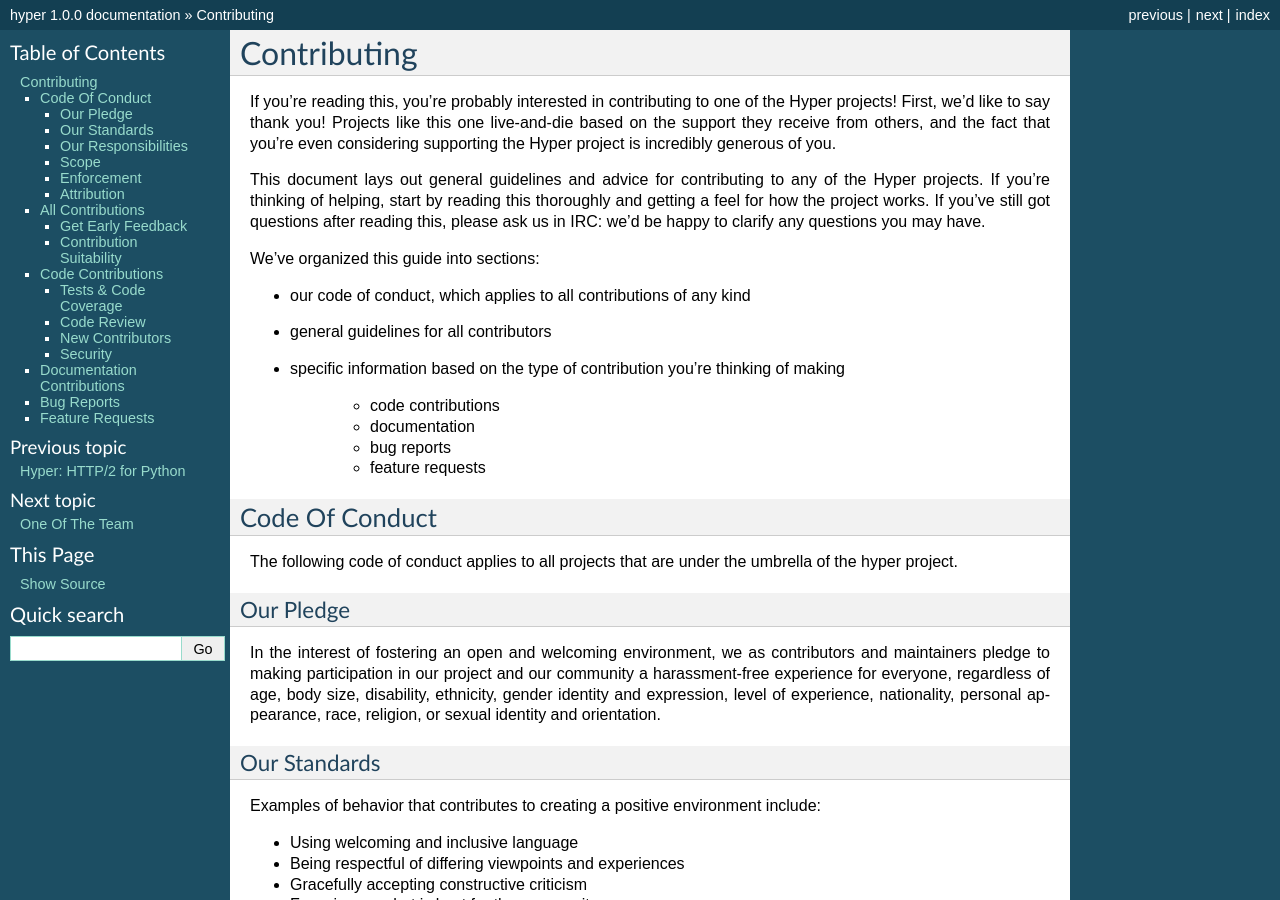
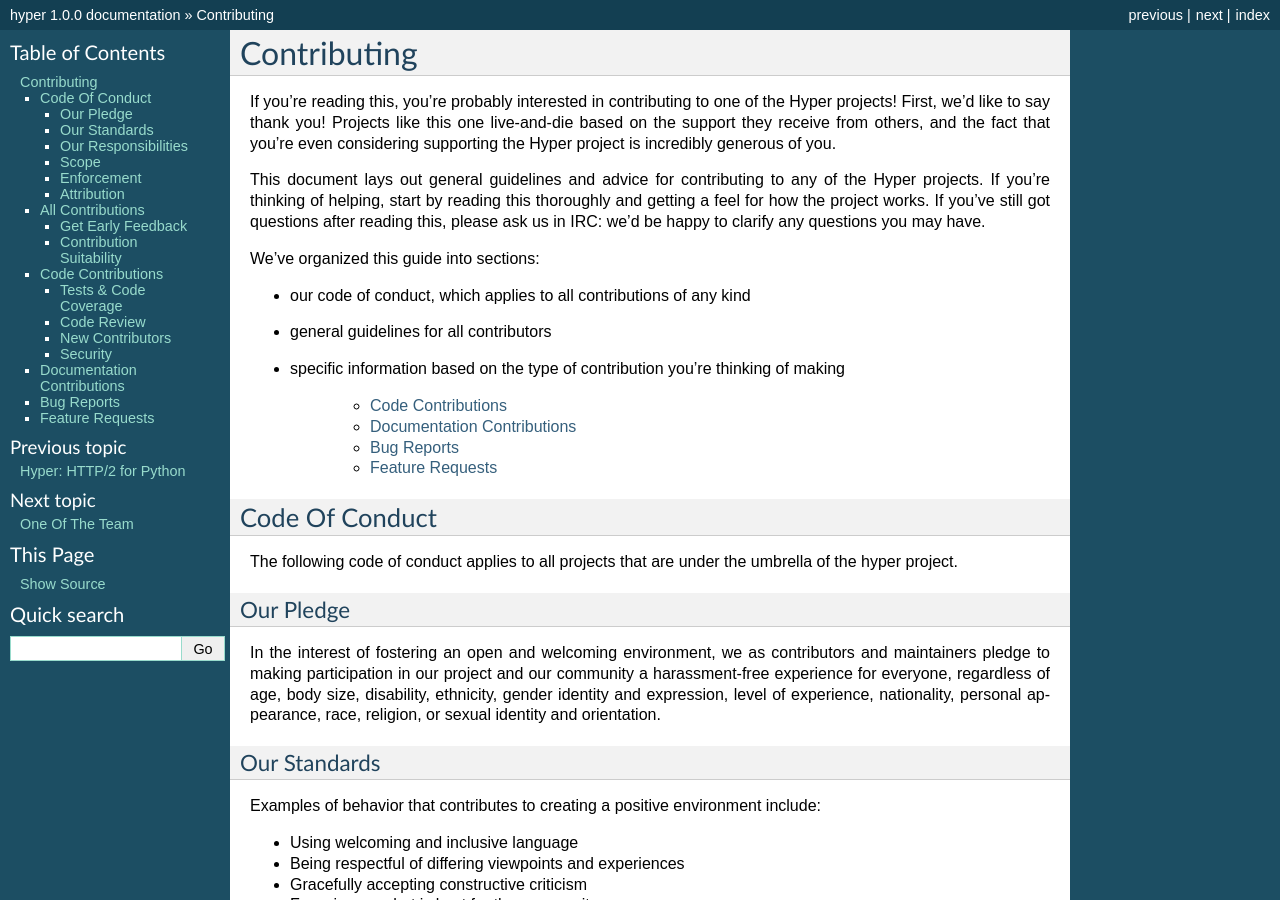
Before and after one commit to python-hyper/documentation, a Sphinx documentation site: the page built from source/contributing.rst, in a window 1280 px wide and 900 px high. Built offline with Sphinx 7.4.7, drawn with Linux system fonts in a browser that asks for light colours.

Commit message:
Make the items in the Contributing contents into links

```diff
--- a/source/contributing.rst
+++ b/source/contributing.rst
@@ -19,10 +19,10 @@
 - general guidelines for all contributors
 - specific information based on the type of contribution you’re
   thinking of making
-       - code contributions
-       - documentation
-       - bug reports
-       - feature requests
+       - :ref:`code-contributions`
+       - :ref:`documentation-contributions`
+       - :ref:`bug-reports`
+       - :ref:`feature-requests`
 
 Code Of Conduct
 ---------------
@@ -137,6 +137,9 @@
 guidelines, you’ll have a much better chance of getting your next contribution
 accepted.
 
+
+.. _code-contributions:
+
 Code Contributions
 ------------------
 
@@ -206,6 +209,9 @@
 We have a security policy we take very seriously. Please read :doc:`security`
 for more details.
 
+
+.. _documentation-contributions:
+
 Documentation Contributions
 ---------------------------
 
```
Also changed, not shown: other parts of source/contributing.rst (+2 -0 lines).
